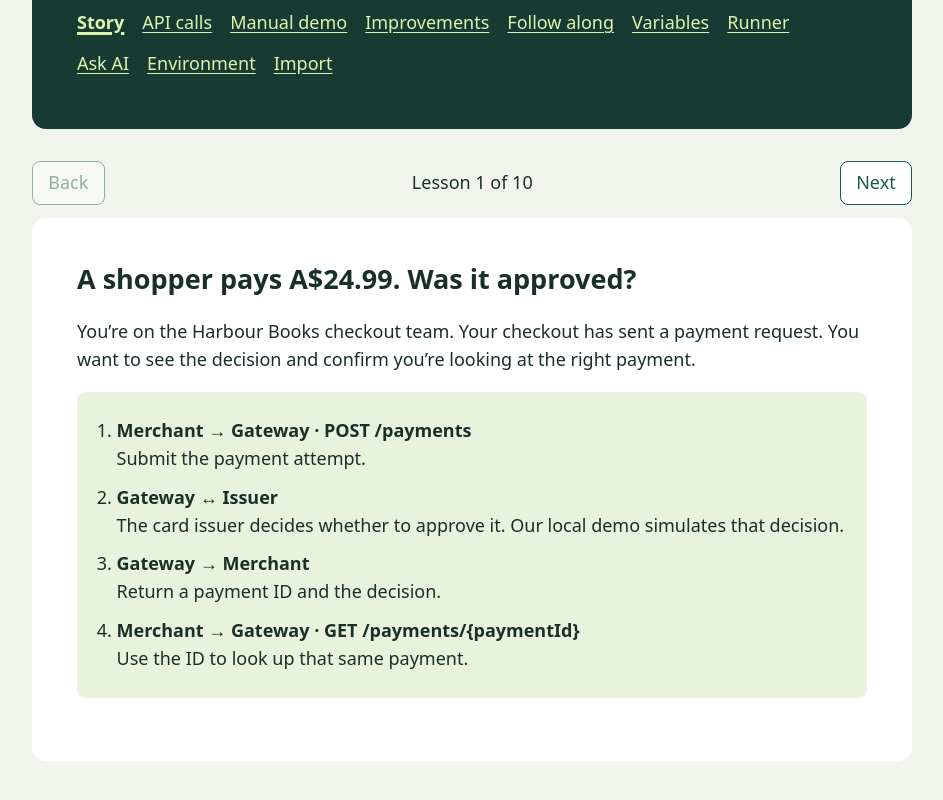
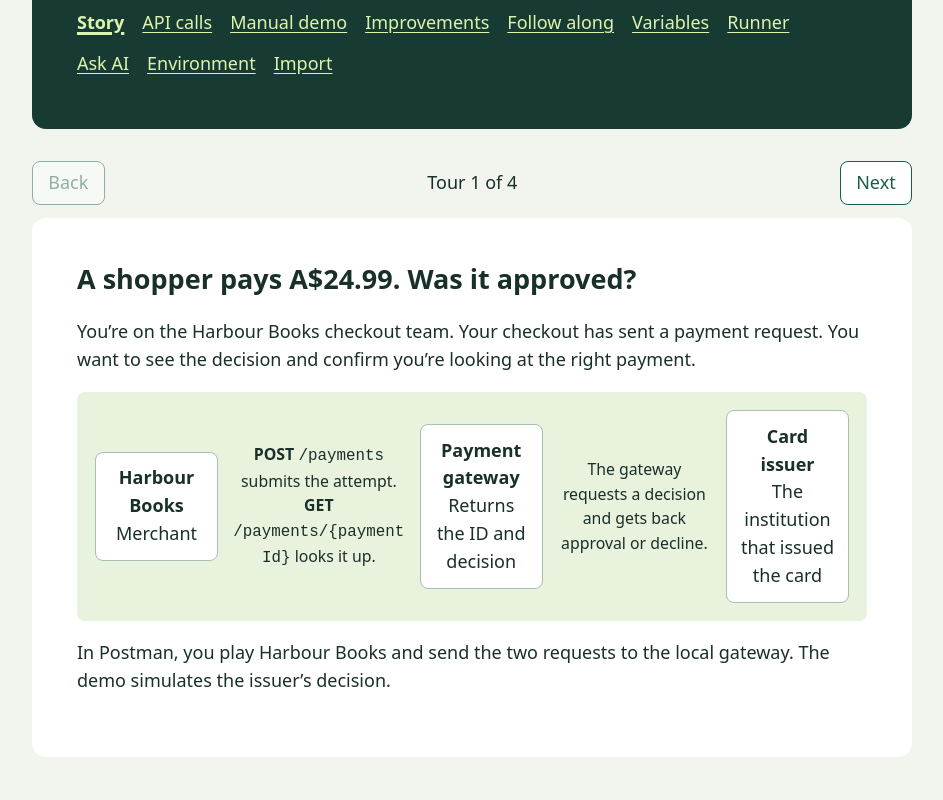
Before and after one commit to tushargt/postman-payments-primer, a plain HTML site: page guide/index.html in a window 1280 px wide. Shown: the part 496-1296 px from the top of the page, without its empty margins (168-1111 px from the left). Drawn offline with Linux system fonts and the light colour scheme.

Commit message:
Clarify the beginner tour and manual payment walkthrough

```diff
--- a/guide/index.html
+++ b/guide/index.html
@@ -34,6 +34,11 @@ th,td{text-align:left;vertical-align:top;border-bottom:1px solid #ccd8cf;padding
 .workspace-map{position:relative;display:block}
 .map-pin{position:absolute;transform:translate(-50%,-50%);display:grid;place-items:center;width:1.35rem;height:1.35rem;border-radius:50%;background:#ddf4af;color:#173b32;font-size:.75rem;font-weight:800;pointer-events:none}
 .map-key{padding-left:1.4rem}
+.payment-map{display:grid;gap:.65rem;background:#e9f2dd;padding:1rem;border-radius:8px}
+.payment-node{background:white;border:1px solid #a8c0af;border-radius:8px;padding:.65rem;text-align:center}
+.payment-link{text-align:center;font-size:.88rem;overflow-wrap:anywhere}
+@media(min-width:760px){.payment-map{grid-template-columns:1fr 1.45fr 1fr 1.3fr 1fr;align-items:center}}
+.tour-choices{border-top:1px solid #ccd8cf;padding-top:.8rem}
 </style>
 </head>
 <body><main>
@@ -47,12 +52,14 @@ th,td{text-align:left;vertical-align:top;border-bottom:1px solid #ccd8cf;padding
 <div class="controls" hidden><button type="button" id="previous">Back</button><span id="progress" aria-live="polite"></span><button type="button" id="next">Next</button></div>
 <section id="story"><h2>A shopper pays A$24.99. Was it approved?</h2>
 <p>You’re on the Harbour Books checkout team. Your checkout has sent a payment request. You want to see the decision and confirm you’re looking at the right payment.</p>
-<ol class="flow">
-<li><strong>Merchant → Gateway · POST /payments</strong><br>Submit the payment attempt.</li>
-<li><strong>Gateway ↔ Issuer</strong><br>The card issuer decides whether to approve it. Our local demo simulates that decision.</li>
-<li><strong>Gateway → Merchant</strong><br>Return a payment ID and the decision.</li>
-<li><strong>Merchant → Gateway · GET /payments/{paymentId}</strong><br>Use the ID to look up that same payment.</li>
-</ol></section>
+<div class="payment-map" role="group" aria-label="Payment flow">
+<div class="payment-node"><strong>Harbour Books</strong><br>Merchant</div>
+<div class="payment-link"><strong>POST</strong> <code>/payments</code> submits the attempt.<br><strong>GET</strong> <code>/payments/{paymentId}</code> looks it up.</div>
+<div class="payment-node"><strong>Payment gateway</strong><br>Returns the ID and decision</div>
+<div class="payment-link">The gateway requests a decision and gets back approval or decline.</div>
+<div class="payment-node"><strong>Card issuer</strong><br>The institution that issued the card</div>
+</div>
+<p>In Postman, you play Harbour Books and send the two requests to the local gateway. The demo simulates the issuer’s decision.</p></section>
 <section id="requests"><h2>Find your way around Postman</h2>
 <p class="flow">Workspace → Collection → Requests (optionally grouped in folders)</p>
 <p>A workspace is where you organise your API work. A collection saves related requests so you can reopen or run them together. You can send a new HTTP request before saving it to a collection.</p>
@@ -83,7 +90,13 @@ th,td{text-align:left;vertical-align:top;border-bottom:1px solid #ccd8cf;padding
 <section id="manual"><h2>See the manual Postman flow</h2>
 <p>Sample walkthrough. You can read both examples without running the API.</p>
 <h3>1. Create a payment</h3>
-<p>In a blank Postman tab, select <strong>POST</strong> and paste <code>http://127.0.0.1:3100/payments</code>. In <strong>Body → raw → JSON</strong>, enter the body from the previous slide. Under <strong>Authorization → Bearer Token</strong>, enter <code>demo-merchant-token</code> and send.</p>
+<p>In a blank Postman tab, select <strong>POST</strong> and paste <code>http://127.0.0.1:3100/payments</code>. In <strong>Body → raw → JSON</strong>, paste this request body.</p>
+<pre><code>{
+  "amountMinor": 2499,
+  "currency": "AUD",
+  "cardToken": "demo_approve"
+}</code></pre>
+<p>Under <strong>Authorization</strong>, try <strong>No Auth</strong> first. Then switch to <strong>Bearer Token</strong>, enter <code>demo-merchant-token</code>, and send again.</p>
 <pre><code>201 Created
 {
   "paymentId": "pay_0c972162-e79a-4dfe-be1f-614fc197d09e",
@@ -93,14 +106,14 @@ th,td{text-align:left;vertical-align:top;border-bottom:1px solid #ccd8cf;padding
 }</code></pre>
 <figure><a href="screenshots/manual-post-no-auth.png"><img loading="lazy" src="screenshots/manual-post-no-auth.png" alt="POST /payments with No Auth selected returns 401 Unauthorized and asks for a valid demo bearer token."></a><figcaption>Try sending with No Auth first. The gateway returns 401 Unauthorized because it needs the merchant credential. Then choose Bearer Token and send the same body again.</figcaption></figure>
 <figure><a href="screenshots/manual-post-auth.png"><img loading="lazy" src="screenshots/manual-post-auth.png" alt="Choose Bearer Token and enter the fake merchant credential."></a><figcaption>Choose Bearer Token and enter the fake merchant credential.</figcaption></figure>
-<figure><a href="screenshots/manual-post-body.png"><img loading="lazy" src="screenshots/manual-post-body.png" alt="The POST returns 201 Created and a paymentId in the response body."></a><figcaption>The POST returns 201 Created and a paymentId in the response body.</figcaption></figure>
+<figure><a href="screenshots/manual-post-body.png"><img loading="lazy" src="screenshots/manual-post-body.png" alt="The POST returns 201 Created and a paymentId in the response body."></a><figcaption>201 Created means the gateway recorded the payment attempt. The response body contains its ID and the approval decision.</figcaption></figure>
 <h3>2. Copy the ID from the POST response into the GET URL</h3>
 <p>Open another blank tab, select <strong>GET</strong> and paste the full URL with the <code>paymentId</code> you copied from the <strong>POST response body</strong>. Use the ID from your own POST when following along.</p>
 <pre><code>GET http://127.0.0.1:3100/payments/pay_0c972162-e79a-4dfe-be1f-614fc197d09e
 
 200 OK
 Same payment ID, amount and approval decision</code></pre>
-<figure><a href="screenshots/manual-get.png"><img loading="lazy" src="screenshots/manual-get.png" alt="The GET URL uses the ID from the POST response, and the GET response shows the same ID with 200 OK."></a><figcaption>The GET URL uses the ID from the POST response, and the GET response shows the same ID with 200 OK.</figcaption></figure>
+<figure><a href="screenshots/manual-get.png"><img loading="lazy" src="screenshots/manual-get.png" alt="The GET URL uses the ID from the POST response, and the GET response shows the same ID with 200 OK."></a><figcaption>200 OK means the lookup succeeded. The matching payment ID confirms that you found the attempt created by the POST.</figcaption></figure>
 <details><summary>Try it · Filter payments with a query parameter</summary>
 <p>A <strong>path parameter</strong> selects one record. In <code>/payments/{paymentId}</code>, use the ID from the POST response. A <strong>query parameter</strong> supplies an option after <code>?</code>.</p>
 <p>Harbour Books wants to see only approved attempts. Open a new GET for <code>http://127.0.0.1:3100/payments</code>. Under <strong>Params</strong>, enter <code>status</code> as the key and <code>approved</code> as the value.</p>
@@ -116,6 +129,7 @@ Same payment ID, amount and approval decision</code></pre>
 <li><strong>Check the result.</strong> A test compares the returned ID to the one saved by the POST. Even a wrong-payment lookup can return <strong>200 OK</strong>.</li>
 <li><strong>Run both steps together.</strong> Collection Runner sends the POST first and the GET second. Ask AI can draft an extra decision check for you to review.</li></ol>
 <figure><a href="screenshots/chained-get.png"><img src="screenshots/chained-get.png" alt="Postman GET using base_url and payment_id, with 200 OK and a declined decision"></a><figcaption>The GET after adding variables. A successful lookup can return a declined payment.</figcaption></figure>
+<div class="tour-choices"><h3>End of the five-minute tour</h3><p><a href="#practice">Try it yourself</a> to build the requests step by step, or <a href="#import">import the finished workflow</a> for a quick run.</p></div>
 </section>
 <section id="practice"><h2>Try it yourself</h2>
 <p>Allow 30–60 minutes. Build it from scratch to see what each change does, or import the completed workflow for a quick test run.</p>
@@ -239,7 +253,10 @@ function showLesson() {
   });
   back.disabled = current === 0;
   next.disabled = current === lessons.length - 1;
-  progress.textContent = 'Lesson ' + (current + 1) + ' of ' + lessons.length;
+  const tourLength = lessons.findIndex(lesson => lesson.id === 'practice');
+  progress.textContent = current < tourLength
+    ? 'Tour ' + (current + 1) + ' of ' + tourLength
+    : 'Practice ' + (current - tourLength + 1) + ' of ' + (lessons.length - tourLength);
 }
 
 function move(offset) {
```
